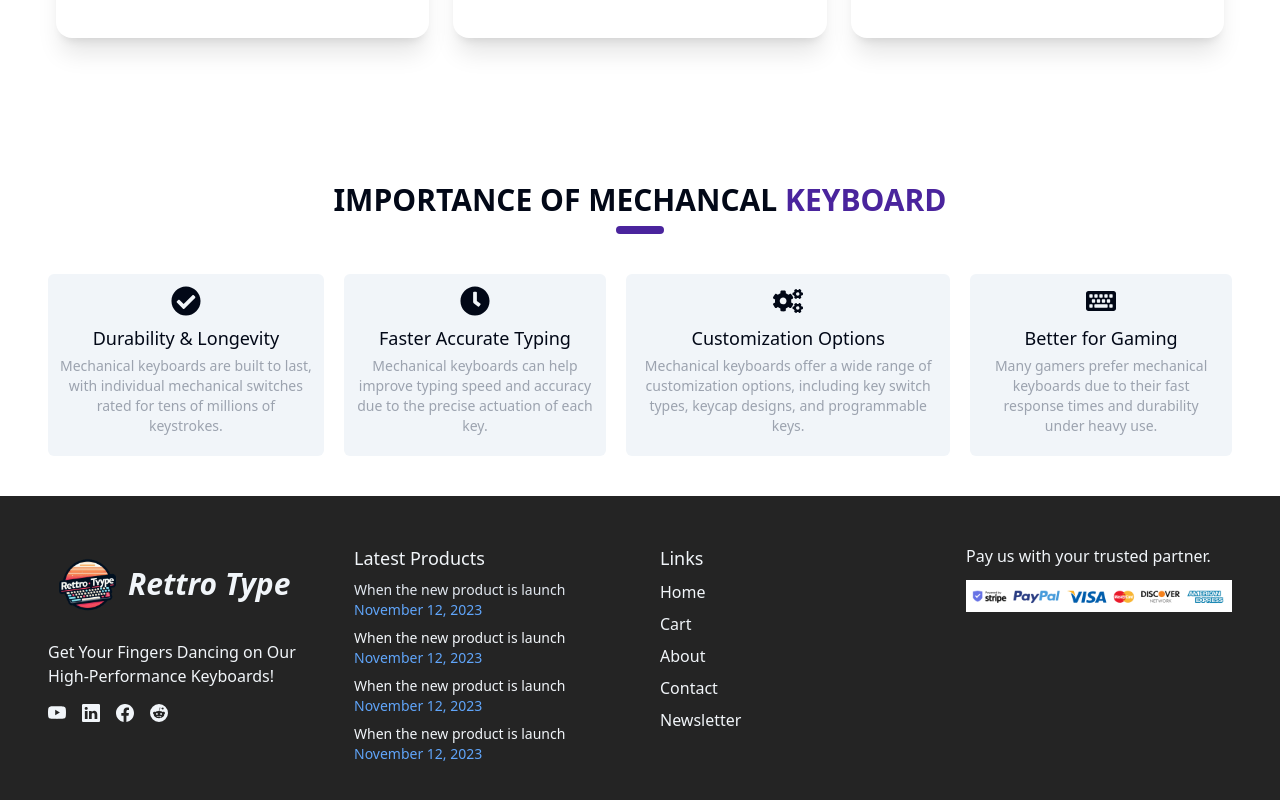
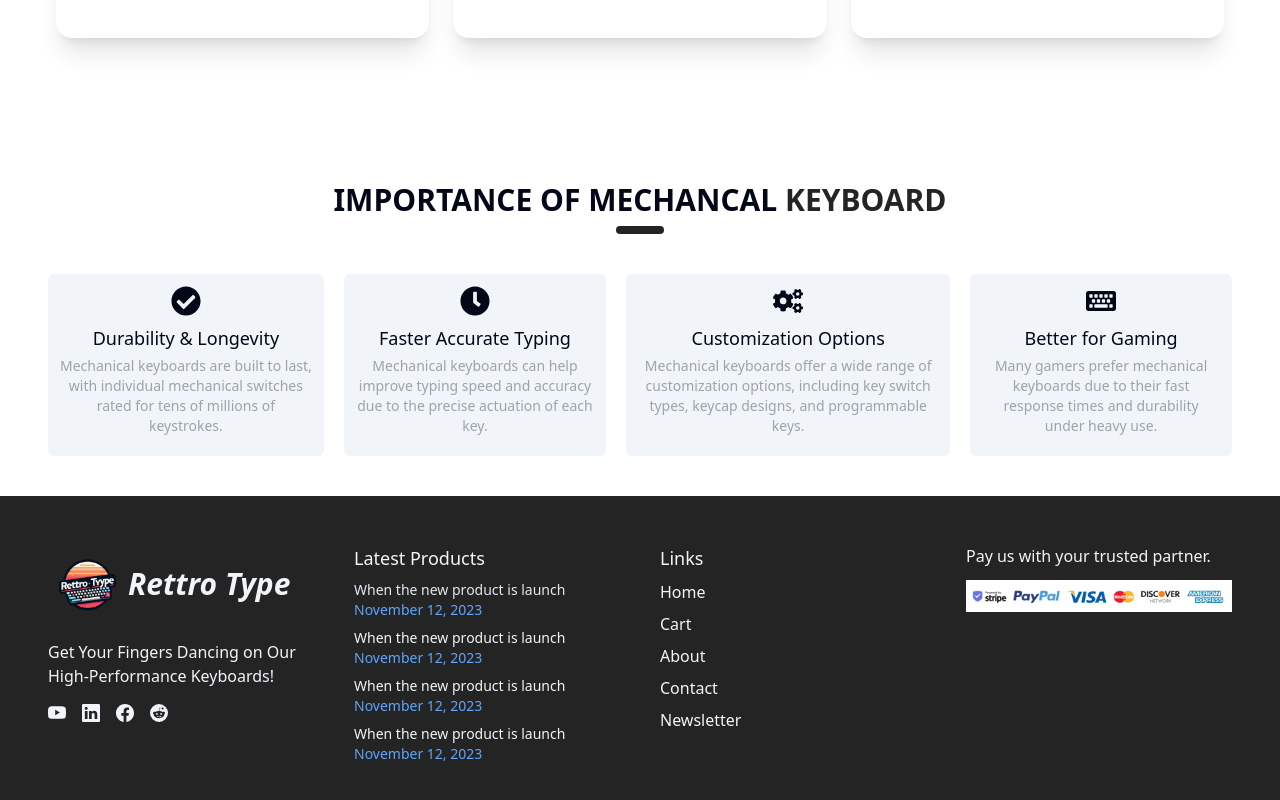
Before and after one commit to salmanabdullahfahim/rettro-type-client, a React (Vite) app: page / in a window 1280 px wide. Shown: the part 2311-3111 px from the top of the page. Built offline with nearby package versions, Linux system fonts and the light colour scheme; no server answers.

Commit message:
fix product card design

```diff
--- a/src/components/Home/FeaturedProduct/ProductCard.tsx
+++ b/src/components/Home/FeaturedProduct/ProductCard.tsx
@@ -16,13 +16,6 @@ export function ProductCard({ product }: { product: TProduct }) {
           {product.name}{" "}
         </h1>
 
-        <div className="mt-3 flex items-center space-x-2">
-          <span className="block text-sm font-semibold">
-            Available Quantity :{" "}
-          </span>
-
-          <span>{product.availableQuantity}</span>
-        </div>
         <div className="mt-5 flex items-center justify-between space-x-2">
           <div className="flex gap-x-2 items-center">
             <span className="block text-sm font-semibold">Price : </span>
@@ -33,6 +26,13 @@ export function ProductCard({ product }: { product: TProduct }) {
           <span className="mb-2 mr-2 inline-block rounded-full bg-gray-100 px-3 py-1 text-[10px] font-semibold text-gray-900">
             Brand: {product.brand}
           </span>
+        </div>
+        <div className="mt-3 flex items-center space-x-2">
+          <span className="block text-sm font-semibold">
+            Available Quantity :{" "}
+          </span>
+
+          <span>{product.availableQuantity}</span>
         </div>
         <div className="flex items-center mb-2 gap-1 my-4">
           <p className="text-15px font-semibold">Rating: </p>
--- a/src/components/Home/KeyboardImportance/KeyboardImportance.tsx
+++ b/src/components/Home/KeyboardImportance/KeyboardImportance.tsx
@@ -33,11 +33,11 @@ const KeyboardImportance = () => {
     <div className="md:px-12 w-full p-4 mt-8 mb-6 rounded-md ">
       <h2 className="text-3xl mb-2 font-bold text-center">
         {" "}
-        IMPORTANCE OF MECHANCAL<span className="text-[#4A249D]"> KEYBOARD</span>
+        IMPORTANCE OF MECHANCAL<span className="text-darkText"> KEYBOARD</span>
       </h2>
 
       <div className="flex justify-center mt-2">
-        <div className="h-2 w-12  rounded-lg text-center bg-[#4A249D]"></div>
+        <div className="h-2 w-12  rounded-lg text-center bg-darkText"></div>
       </div>
 
       <div className="md:flex gap-5 mt-10">
```
